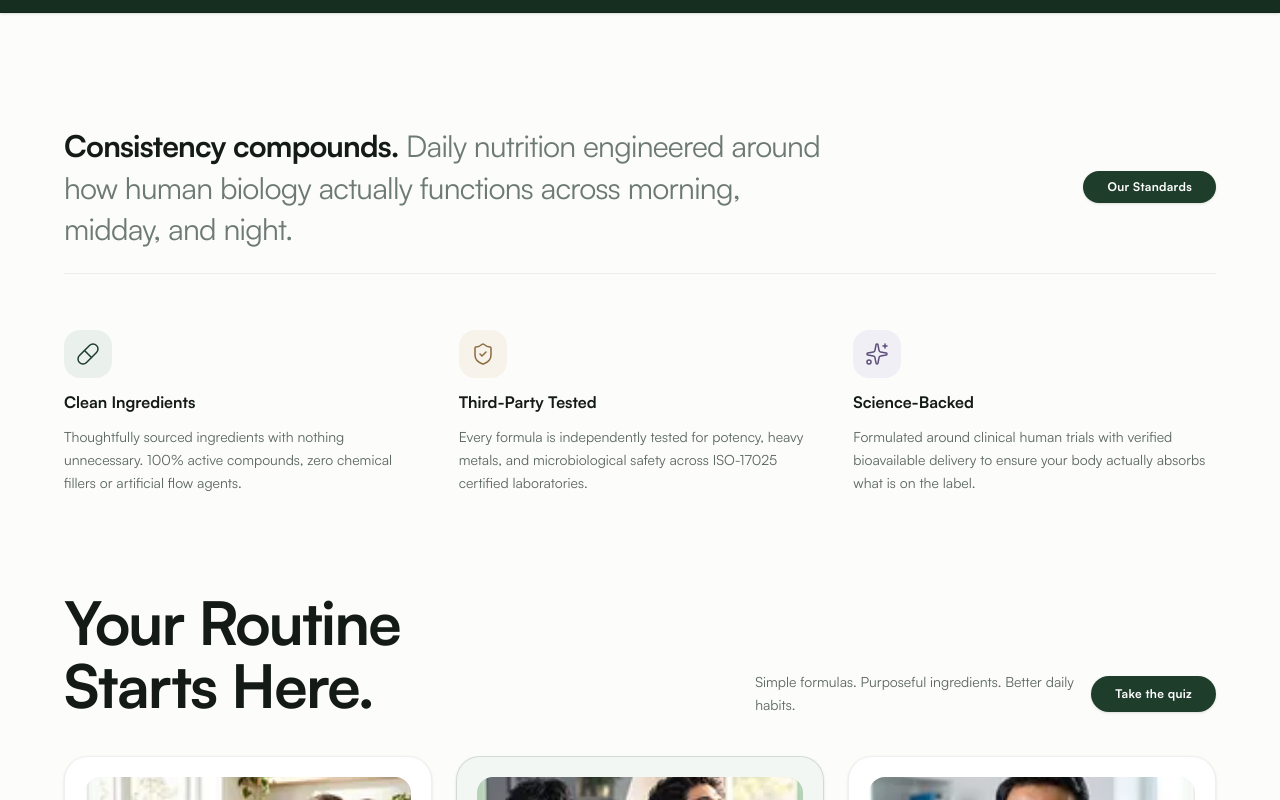
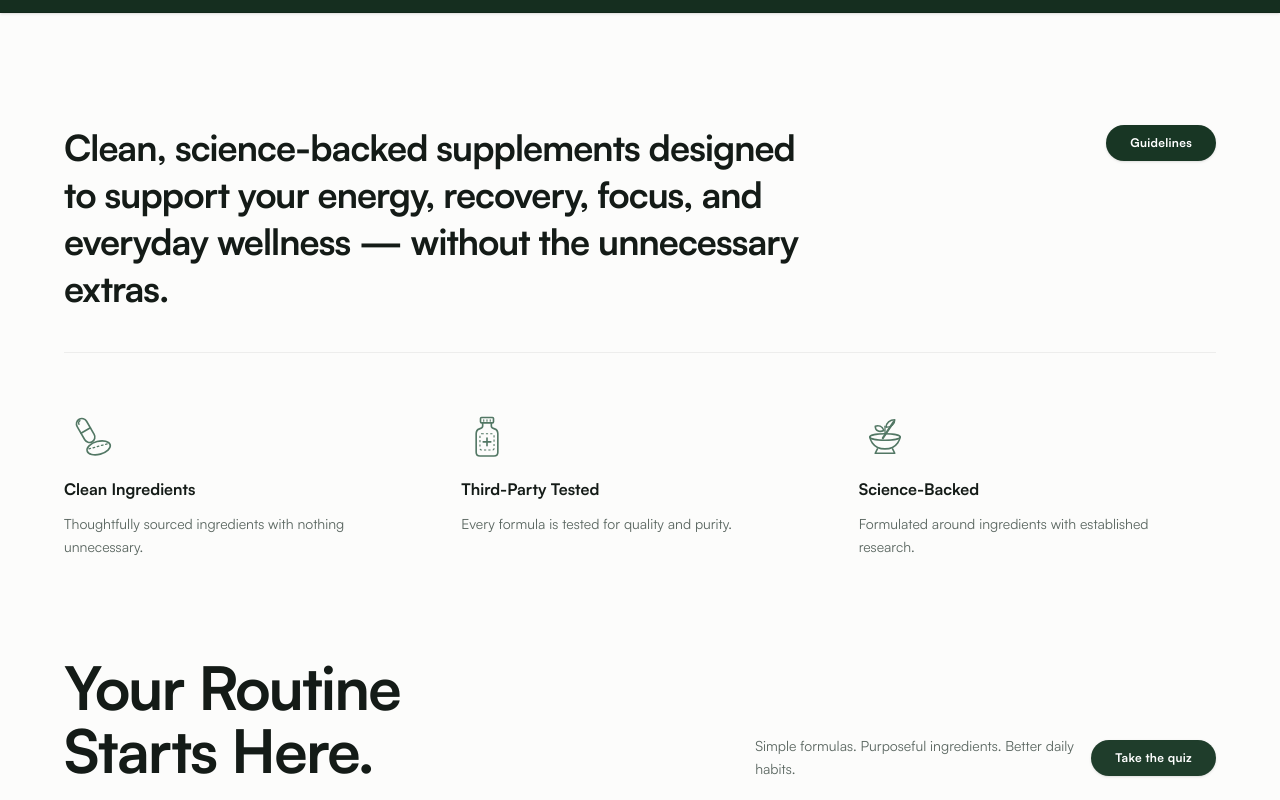
Before and after one commit to Jack-Pision/3nergy-website, a Next.js app: page / in a window 1280 px wide. Shown: the part 1200-2000 px from the top of the page. Built offline with nearby package versions, Linux system fonts and the light colour scheme.

Commit message:
feat(routine): replace generic pastel icon cards with bespoke botanical line art illustrations

```diff
--- a/src/components/home/routine-section.tsx
+++ b/src/components/home/routine-section.tsx
@@ -3,71 +3,129 @@
 import React from "react";
 import Image from "next/image";
 import Link from "next/link";
-import { Pill, ShieldCheck, Sparkles } from "lucide-react";
 import { useCircadianStore } from "@/store/circadian-store";
+
+function CleanIngredientsIcon({ className = "w-12 h-12" }: { className?: string }) {
+  return (
+    <svg viewBox="0 0 48 48" fill="none" xmlns="http://www.w3.org/2000/svg" className={className}>
+      {/* Angled Capsule */}
+      <g transform="rotate(-30 20 18)">
+        <rect x="15" y="6" width="10" height="24" rx="5" stroke="#527764" strokeWidth="1.5" strokeLinecap="round" strokeLinejoin="round" />
+        <line x1="15" y1="18" x2="25" y2="18" stroke="#527764" strokeWidth="1.5" strokeLinecap="round" />
+        <path d="M17.5 10C17.5 8.5 18.5 7.5 20 7.5" stroke="#527764" strokeWidth="1.2" strokeLinecap="round" />
+      </g>
+      {/* Tablet Shape */}
+      <ellipse cx="32" cy="34" rx="11" ry="6" transform="rotate(-15 32 34)" stroke="#527764" strokeWidth="1.5" />
+      <path d="M23 35L41 30" stroke="#527764" strokeWidth="1.2" strokeLinecap="round" strokeDasharray="1.5 2.5" />
+    </svg>
+  );
+}
+
+function ThirdPartyTestedIcon({ className = "w-12 h-12" }: { className?: string }) {
+  return (
+    <svg viewBox="0 0 48 48" fill="none" xmlns="http://www.w3.org/2000/svg" className={className}>
+      {/* Ribbed Bottle Cap */}
+      <rect x="18" y="6" width="12" height="5" rx="1" stroke="#527764" strokeWidth="1.5" />
+      <line x1="21" y1="8" x2="21" y2="9.5" stroke="#527764" strokeWidth="1" strokeLinecap="round" />
+      <line x1="24" y1="8" x2="24" y2="9.5" stroke="#527764" strokeWidth="1" strokeLinecap="round" />
+      <line x1="27" y1="8" x2="27" y2="9.5" stroke="#527764" strokeWidth="1" strokeLinecap="round" />
+
+      {/* Bottle Shoulder & Body */}
+      <path d="M20 11V14C20 15 18.5 16 17 16.5C15.5 17 14 19 14 21V38C14 40 15.5 41.5 17.5 41.5H30.5C32.5 41.5 34 40 34 38V21C34 19 32.5 17 31 16.5C29.5 16 28 15 28 14V11" stroke="#527764" strokeWidth="1.5" strokeLinecap="round" />
+
+      {/* Label Outline */}
+      <rect x="17.5" y="21" width="13" height="15" rx="1.5" stroke="#527764" strokeWidth="1" strokeDasharray="2 2" />
+
+      {/* Clinical Certified Cross Seal */}
+      <path d="M24 25V32M20.5 28.5H27.5" stroke="#527764" strokeWidth="1.5" strokeLinecap="round" />
+    </svg>
+  );
+}
+
+function ScienceBackedIcon({ className = "w-12 h-12" }: { className?: string }) {
+  return (
+    <svg viewBox="0 0 48 48" fill="none" xmlns="http://www.w3.org/2000/svg" className={className}>
+      {/* Botanical Herbal Leaves */}
+      <path d="M25 15C25 11 28.5 8 33 8C33 12.5 29.5 15 25 15Z" stroke="#527764" strokeWidth="1.4" strokeLinecap="round" strokeLinejoin="round" />
+      <path d="M23 18C21.5 14 18 13 15 14C15 18 18.5 20 23 18Z" stroke="#527764" strokeWidth="1.4" strokeLinecap="round" strokeLinejoin="round" />
+      <path d="M24 22V14" stroke="#527764" strokeWidth="1.2" strokeLinecap="round" />
+
+      {/* Pestle angled in Mortar */}
+      <path d="M32 10L22 25" stroke="#527764" strokeWidth="2" strokeLinecap="round" />
+
+      {/* Mortar Lip */}
+      <ellipse cx="24" cy="24" rx="14" ry="3" stroke="#527764" strokeWidth="1.5" />
+
+      {/* Mortar Bowl Body */}
+      <path d="M10 24C10 24 11.5 35 24 35C36.5 35 38 24 38 24" stroke="#527764" strokeWidth="1.5" strokeLinecap="round" />
+
+      {/* Footed Base */}
+      <path d="M17 35L15 39H33L31 35" stroke="#527764" strokeWidth="1.5" strokeLinecap="round" strokeLinejoin="round" />
+    </svg>
+  );
+}
 
 export function RoutineSection() {
   const { openQuiz } = useCircadianStore();
 
   return (
     <section id="routine" className="w-full py-20 sm:py-28 px-6 sm:px-12 lg:px-16 bg-[#fcfcfb]">
-      <div className="w-full max-w-[1500px] 2xl:max-w-[1680px] mx-auto space-y-24">
+      <div className="w-full max-w-[1720px] 2xl:max-w-[1840px] mx-auto space-y-24">
 
         {/* Sourcing & Formulation Philosophy */}
         <div className="space-y-12">
-          {/* Header Row */}
-          <div className="flex flex-col md:flex-row md:items-center justify-between gap-6 pb-6 border-b border-black/[0.06]">
-            <h2 className="text-xl sm:text-2xl lg:text-3xl font-bold tracking-tight text-[#141b17] max-w-3xl leading-snug">
-              Consistency compounds.{" "}
-              <span className="text-[#6c7a72] font-normal">Daily nutrition engineered around how human biology actually functions across morning, midday, and night.</span>
+          {/* Header Row matching Inspiration */}
+          <div className="flex flex-col md:flex-row md:items-start justify-between gap-8 pb-10 border-b border-black/[0.06]">
+            <h2 className="text-2xl sm:text-3xl lg:text-4xl font-semibold tracking-tight text-[#141b17] max-w-3xl leading-[1.3]">
+              Clean, science-backed supplements designed to support your energy, recovery, focus, and <span className="text-[#141b17] font-bold">everyday wellness</span> — without the unnecessary extras.
             </h2>
             <Link
               href="/science"
-              className="self-start md:self-center px-6 py-2 rounded-full bg-[#1f3d2b] hover:bg-[#162e20] text-white text-xs font-semibold tracking-wide transition-all shadow-sm shrink-0"
+              className="px-6 py-2.5 rounded-full bg-[#183624] hover:bg-[#11271a] text-white text-xs font-semibold tracking-wide transition-all shadow-sm shrink-0 self-start"
             >
-              Our Standards
+              Guidelines
             </Link>
           </div>
 
-          {/* 3 Outline Icon Highlights */}
-          <div className="grid grid-cols-1 md:grid-cols-3 gap-8 pt-2">
+          {/* 3 Bespoke Pharmaceutical Line Art Highlights (No AI-slop pastel squares) */}
+          <div className="grid grid-cols-1 md:grid-cols-3 gap-10 pt-2">
 
             {/* Feature 1 */}
             <div className="space-y-3">
-              <div className="w-12 h-12 rounded-2xl bg-[#eaf1ed] flex items-center justify-center text-[#1f3d2b]">
-                <Pill className="w-6 h-6 stroke-[1.5]" />
+              <div className="h-14 flex items-center text-[#527764]">
+                <CleanIngredientsIcon className="w-13 h-13" />
               </div>
               <h3 className="font-bold text-base text-[#141b17]">
                 Clean Ingredients
               </h3>
-              <p className="text-xs sm:text-sm text-[#5a6660] leading-relaxed">
-                Thoughtfully sourced ingredients with nothing unnecessary. 100% active compounds, zero chemical fillers or artificial flow agents.
+              <p className="text-xs sm:text-sm text-[#5a6660] leading-relaxed max-w-xs">
+                Thoughtfully sourced ingredients with nothing unnecessary.
               </p>
             </div>
 
             {/* Feature 2 */}
             <div className="space-y-3">
-              <div className="w-12 h-12 rounded-2xl bg-[#f7f2ea] flex items-center justify-center text-[#8b6a3e]">
-                <ShieldCheck className="w-6 h-6 stroke-[1.5]" />
+              <div className="h-14 flex items-center text-[#527764]">
+                <ThirdPartyTestedIcon className="w-13 h-13" />
               </div>
               <h3 className="font-bold text-base text-[#141b17]">
                 Third-Party Tested
               </h3>
-              <p className="text-xs sm:text-sm text-[#5a6660] leading-relaxed">
-                Every formula is independently tested for potency, heavy metals, and microbiological safety across ISO-17025 certified laboratories.
+              <p className="text-xs sm:text-sm text-[#5a6660] leading-relaxed max-w-xs">
+                Every formula is tested for quality and purity.
               </p>
             </div>
 
             {/* Feature 3 */}
             <div className="space-y-3">
-              <div className="w-12 h-12 rounded-2xl bg-[#f1eff6] flex items-center justify-center text-[#5b4e78]">
-                <Sparkles className="w-6 h-6 stroke-[1.5]" />
+              <div className="h-14 flex items-center text-[#527764]">
+                <ScienceBackedIcon className="w-13 h-13" />
               </div>
               <h3 className="font-bold text-base text-[#141b17]">
                 Science-Backed
               </h3>
-              <p className="text-xs sm:text-sm text-[#5a6660] leading-relaxed">
-                Formulated around clinical human trials with verified bioavailable delivery to ensure your body actually absorbs what is on the label.
+              <p className="text-xs sm:text-sm text-[#5a6660] leading-relaxed max-w-xs">
+                Formulated around ingredients with established research.
               </p>
             </div>
 
```
